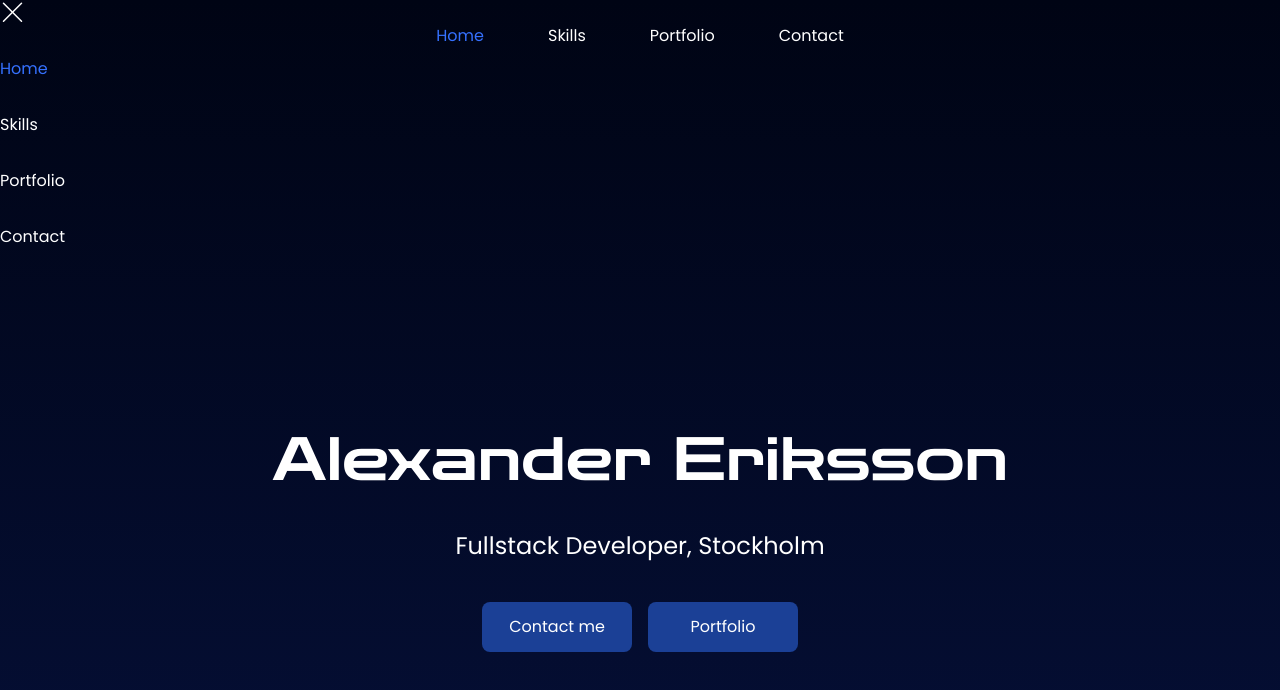
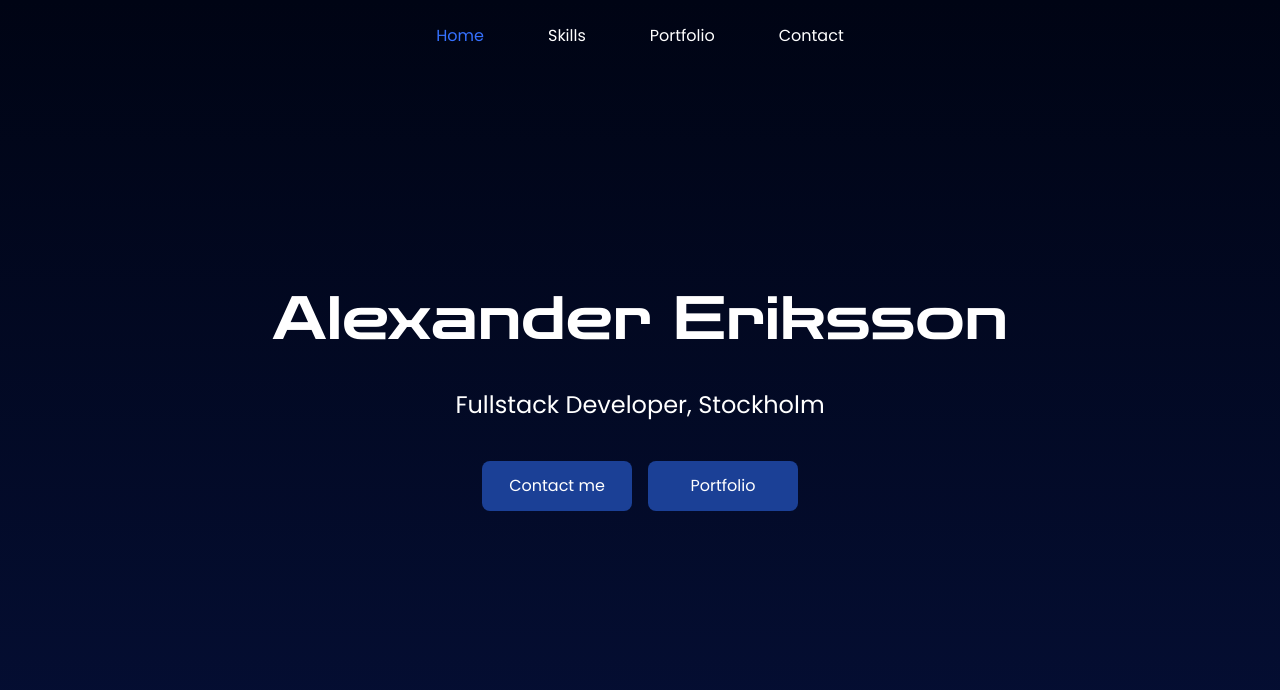
Before and after one commit to alexanderiksson/Portfolio, a React (Vite) app: page / in a window 1280 px wide. Shown: the top 690 px of the page. Built offline with nearby package versions, Linux system fonts and the light colour scheme.

Commit message:
Helmet update and fixes

```diff
--- a/src/App.jsx
+++ b/src/App.jsx
@@ -1,4 +1,5 @@
 import { BrowserRouter as Router, Routes, Route } from "react-router-dom"
+import { HelmetProvider } from 'react-helmet-async'
 import Layout from './layout/Layout'
 import Home from './pages/Home'
 import Skills from './pages/Skills'
@@ -8,18 +9,18 @@ import Contact from "./pages/Contact"
 
 function App() {
     return(
+        <HelmetProvider>
             <Router>
                 <Routes>
                     <Route element={<Layout/>}>
-
                         <Route path='/' element={<Home/>} />
                         <Route path='/skills' element={<Skills/>} />
                         <Route path='/portfolio' element={<Portfolio/>} />
                         <Route path='/contact' element={<Contact/>} />
-
                     </Route>
                 </Routes>
             </Router>
+        </HelmetProvider>
     )
 }
 
--- a/src/assets/css/global.css
+++ b/src/assets/css/global.css
@@ -100,8 +100,8 @@ header {
 }
 
 header.scrolled {
-  background-color: rgba(255, 255, 255, 0.05);
-  backdrop-filter: blur(20px);
+  background-color: rgba(255, 255, 255, 0.1);
+  backdrop-filter: blur(30px);
   box-shadow: 0 5px 10px rgba(0, 0, 0, 0.25);
 }
 
@@ -118,12 +118,16 @@ nav a.active {
 }
 
 #dropdown {
+  position: fixed;
+  height: 100vh;
+  width: 12rem;
+  padding: 1.5rem 2rem;
+  background-color: rgba(255, 255, 255, 0.1);
+  backdrop-filter: blur(50px);
   right: -100%;
-  transition: 0.3s;
-}
-
-#dropdown.open {
-  right: 0;
+  transition: all 0.3s;
+  transition-timing-function: cubic-bezier(0.4, 0, 0.2, 1);
+  box-shadow: 0 0 20px rgba(0, 0, 0, 0.25);
 }
 
 .portfolio-card {
--- a/src/components/PortfolioCard.jsx
+++ b/src/components/PortfolioCard.jsx
@@ -2,28 +2,32 @@ import React from 'react';
 
 const PortfolioCard = ({ project }) => {
   return(
-    <div className="portfolio-card p-6 flex flex-col md:flex-row items-center gap-4 w-full">
+    <div className="portfolio-card p-6 flex flex-col md:flex-row items-center gap-8 md:gap-6 w-full">
+
         <div className="flex justify-center w-full md:w-1/2">
-            <img src={project.img} alt={project.name} className="w-3/4" />
+            <img src={project.img} alt={`Image for ${project.name}`} className="w-full" loading="lazy" />
         </div>
 
         <div className="flex flex-col gap-4 items-center md:items-start w-full md:w-1/2">
             <h2 className="text-xl font-bold">{project.name}</h2>
+
             <div className="tags">
-                {project.tags.map((tag, i) => (
-                    <span key={i} className="tag-item flex items-center gap-2">
+                {project.tags.map((tag) => (
+                    <span key={tag.name} className="tag-item flex items-center gap-2">
                         <img src={tag.icon} alt={tag.name} width="16" height="16" />
                         {tag.name}
                     </span>
                 ))}
             </div>
+
             <p>{project.text}</p>
             {project.github && (
-              <a href={project.github} className="button">Show on GitHub</a>
+              <a href={project.github} className="button" aria-label={`Show ${project.name} on GitHub`}>Show on GitHub</a>
             )}
         </div>
+
     </div>
   )
 }
 
-export default PortfolioCard;
+export default PortfolioCard
--- a/src/pages/Contact.jsx
+++ b/src/pages/Contact.jsx
@@ -1,5 +1,7 @@
 import React from 'react'
-import { Helmet } from "react-helmet"
+import { Helmet } from 'react-helmet-async'
+import GithubIcon from '../assets/img/github.svg'
+import LinkedinIcon from '../assets/img/linkedin.svg'
 
 export default function Contact() {
     return(
@@ -9,22 +11,22 @@ export default function Contact() {
             </Helmet>
 
             <div className="content">
-                <div className="w-full flex flex-col justify-center items-center">
+                <section className="w-full flex flex-col justify-center items-center">
                     <p className="max-w-md text-center mb-12">If you have any questions or want to know more about me, don't hesitate to reach out.</p>
-                    <div className="flex flex-col gap-4">
+                    <div className="flex flex-col gap-8">
                         <div className="flex items-center gap-4">
-                            <a className="text-white" href="mailto:hello@alexeriksson.se">hello@alexeriksson.se</a>
+                            <a className="text-white font-medium text-xl" href="mailto:hello@alexeriksson.se">hello@alexeriksson.se</a>
                         </div>
                         <div className="flex justify-center items-center gap-4">
-                            <a className="text-white" href="https://www.linkedin.com/in/alexander-eriksson-302bb8237/">
-                                <img src="/linkedin.svg" alt="" width="40px"/>
+                            <a className="text-white" href="https://www.linkedin.com/in/alexander-eriksson-302bb8237/" aria-label="Visit my LinkedIn profile">
+                                <img src={LinkedinIcon} alt="LinkedIn Profile" width="40px"/>
                             </a>
-                            <a className="text-white" href="https://github.com/alexanderiksson">
-                                <img src="/github.svg" alt="" width="32px"/>
+                            <a className="text-white" href="https://github.com/alexanderiksson" aria-label="Visit my GitHub profile">
+                                <img src={GithubIcon} alt="GitHub Profile" width="32px"/>
                             </a>
                         </div>
                     </div>
-                </div>
+                </section>
             </div>
         </React.Fragment>
     )
--- a/src/pages/Home.jsx
+++ b/src/pages/Home.jsx
@@ -1,6 +1,6 @@
 import React from 'react'
-import { Helmet } from "react-helmet"
-import { Link } from "react-router-dom";
+import { Helmet } from 'react-helmet-async'
+import { Link } from "react-router-dom"
 
 
 export default function Home() {
@@ -9,15 +9,16 @@ export default function Home() {
             <Helmet>
                 <title>Home - Alexander Eriksson</title>
             </Helmet>
+
             <div className="content">
-                <div className="w-full flex flex-col justify-center items-center text-center">
+                <section className="w-full flex flex-col justify-center items-center text-center">
                     <h1 className="text-4xl sm:text-6xl mb-10">Alexander Eriksson</h1>
                     <p className="text-base sm:text-2xl mb-10">Fullstack Developer, Stockholm</p>
                     <div className="flex flex-col sm:flex-row gap-4">
                         <Link className="button" to="/contact">Contact me</Link>
                         <Link className="button" to="/portfolio">Portfolio</Link>
                     </div>
-                </div>
+                </section>
             </div>
         </React.Fragment>
     )
--- a/src/pages/Portfolio.jsx
+++ b/src/pages/Portfolio.jsx
@@ -1,5 +1,5 @@
 import React from 'react'
-import { Helmet } from "react-helmet"
+import { Helmet } from 'react-helmet-async'
 import useFetch from '../hooks/useFetch'
 import PortfolioCard from '../components/PortfolioCard';
 
@@ -17,11 +17,11 @@ export default function Portfolio() {
             </Helmet>
 
             <div className="content">
-                <div className="w-full flex flex-col items-center gap-6">
+                <section className="w-full flex flex-col items-center gap-6">
                     {data.map((project) => (
                         <PortfolioCard key={project.id} project={project} />
                     ))}
-                </div>
+                </section>
             </div>
         </React.Fragment>
     )
```
Lines whose indentation alone changed are shown as unchanged.
